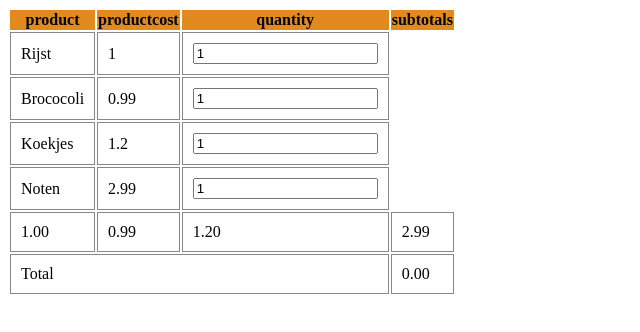
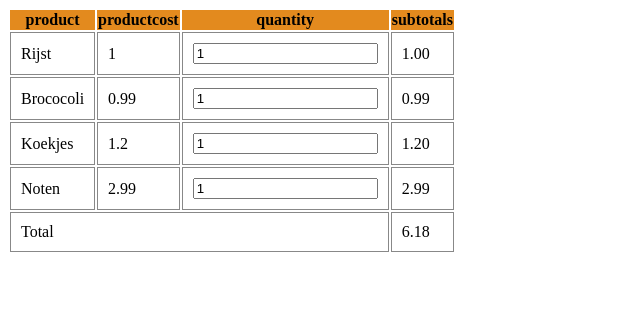
Before and after one commit to Marc-Elz/vue-boodschappenlijst, a Vue app: page / in a window 1280 px wide. Shown: the top 332 px of the page, without its empty margins (0-640 px from the left). Built offline with nearby package versions, Linux system fonts and the light colour scheme.

Commit message:
Fix: Forget the extended map strat. Keep it simple. Using just a function for things that require properties

```diff
--- a/src/App.vue
+++ b/src/App.vue
@@ -8,34 +8,12 @@ const products = ref([
     {name: 'Noten', price: 2.99, quantity: 1},
 ]);
 
-const productSubTotals = computed(() => {
-    const subTotalArray = [];
-    for (const key in products.value) {
-        subTotalArray.push(computeSubTotal(products.value[key]));
-    }
-    console.log(subTotalArray);
-    return subTotalArray;
-
-    const subTotals = new Map();
-    for (const key in products.value) {
-        subTotals.set(key, computeSubTotal(products.value[key]));
-    }
-    console.log('subtotal: ' + subTotals.get(0));
-
-    console.log(Array.from(subTotals.values()));
-    console.log(subTotals.size);
-
-    return subTotals;
+const productTotal = computed(() => {
+    return products.value.reduce((acc, product) => acc + calcSubTotal(product), 0).toFixed(2);
 });
 
-const productTotal = computed(() => {
-    return Array.from(productSubTotals)
-        .reduce((acc, subtotal) => acc + subtotal, 0)
-        .toFixed(2);
-});
-
-const computeSubTotal = product => {
-    return (+product.price * +product.quantity).toFixed(2);
+const calcSubTotal = product => {
+    return +product.price * +product.quantity;
 };
 </script>
 
@@ -50,13 +28,11 @@ const computeSubTotal = product => {
         <tr v-for="(product, index) in products" :key="index">
             <td>{{ product.name }}</td>
             <td>{{ product.price }}</td>
-            <td><input type="number" v-model="product.quantity" min="0" value="0" /></td>
+            <td><input type="number" v-model.number="product.quantity" min="0" /></td>
+            <td>{{ calcSubTotal(product).toFixed(2) }}</td>
 
             <!--- Have to add the subtotals in the same row-->
         </tr>
-        <td v-for="(subTotal, index) in productSubTotals" :key="index">
-            {{ subTotal }}
-        </td>
         <tr>
             <td colspan="3">Total</td>
             <td>{{ productTotal }}</td>
```
Also changed, not shown: 1 other file (tests, documents, lock files or other folders).
